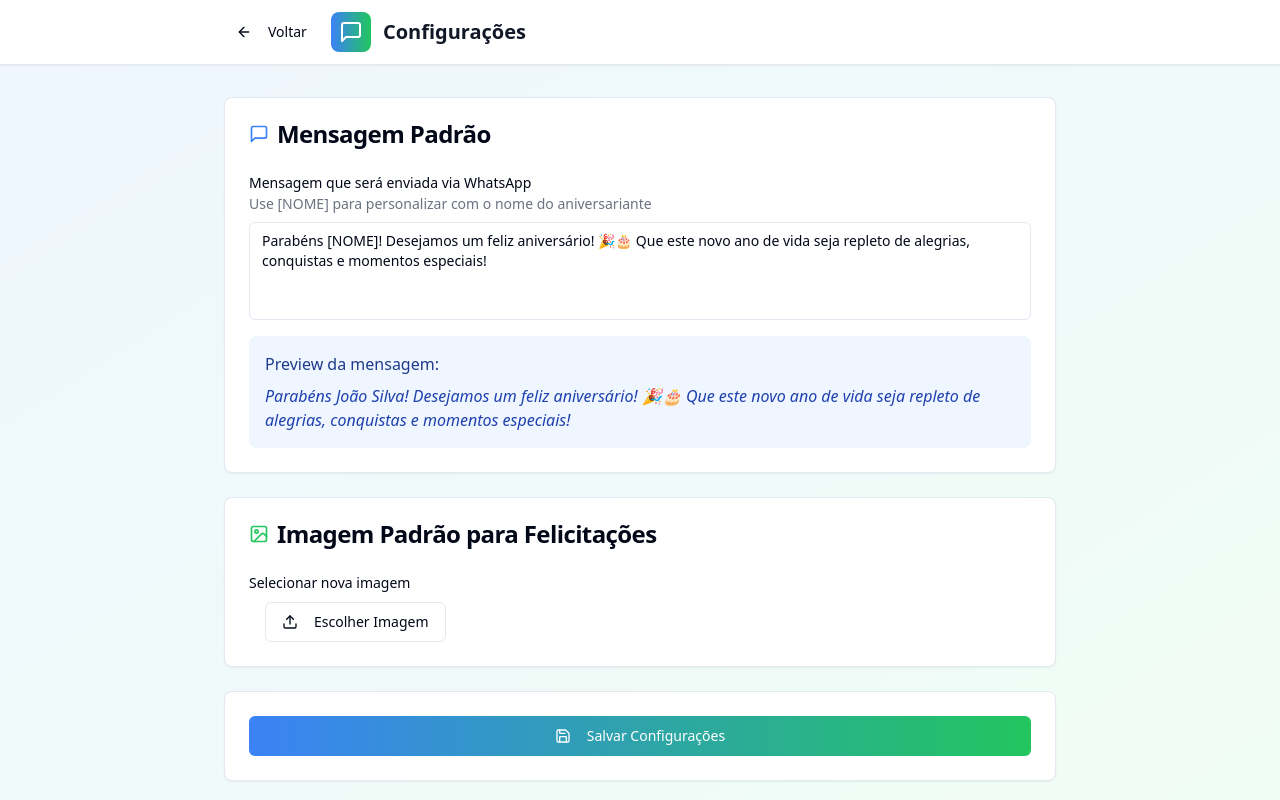
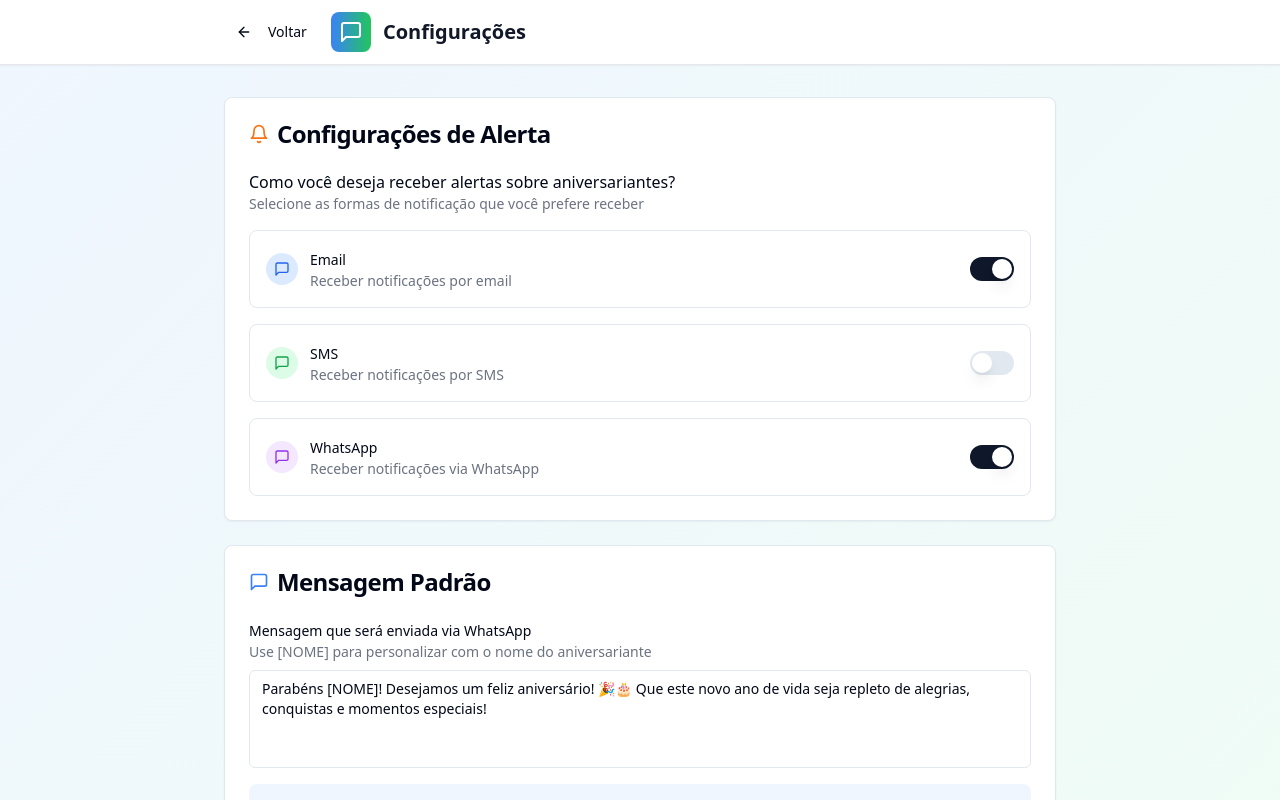
Before and after one commit to JuulioC/aromana-dashboard, a React (Vite) app: page /configuracoes in a window 1280 px wide. Shown: the top 800 px of the page. Built offline with nearby package versions, Linux system fonts and the light colour scheme.

Commit message:
feat: Add alert notification preferences
Allow users to choose email, SMS, or WhatsApp for alerts.

```diff
--- a/src/hooks/useConfiguracoes.ts
+++ b/src/hooks/useConfiguracoes.ts
@@ -4,12 +4,18 @@ import { useState, useEffect } from 'react';
 export interface Configuracoes {
   mensagemPadrao: string;
   urlImagem: string;
+  alertaEmail: boolean;
+  alertaSms: boolean;
+  alertaWhatsApp: boolean;
 }
 
 // Configurações padrão
 const configuracoesDefault: Configuracoes = {
   mensagemPadrao: "Parabéns [NOME]! Desejamos um feliz aniversário! 🎉🎂 Que este novo ano de vida seja repleto de alegrias, conquistas e momentos especiais!",
-  urlImagem: ""
+  urlImagem: "",
+  alertaEmail: true,
+  alertaSms: false,
+  alertaWhatsApp: true
 };
 
 export const useConfiguracoes = () => {
@@ -24,7 +30,9 @@ export const useConfiguracoes = () => {
       try {
         const configSalvas = localStorage.getItem('gestorAniversarios_configuracoes');
         if (configSalvas) {
-          setConfiguracoes(JSON.parse(configSalvas));
+          const configParsed = JSON.parse(configSalvas);
+          // Merge com configurações padrão para garantir que novas propriedades existam
+          setConfiguracoes({ ...configuracoesDefault, ...configParsed });
         } else {
           setConfiguracoes(configuracoesDefault);
         }
--- a/src/pages/Configuracoes.tsx
+++ b/src/pages/Configuracoes.tsx
@@ -1,11 +1,12 @@
 
 import React, { useState, useEffect } from 'react';
-import { ArrowLeft, Save, MessageSquare, Upload, Image as ImageIcon } from 'lucide-react';
+import { ArrowLeft, Save, MessageSquare, Upload, Image as ImageIcon, Bell } from 'lucide-react';
 import { Link } from 'react-router-dom';
 import { Button } from '@/components/ui/button';
 import { Card, CardContent, CardHeader, CardTitle } from '@/components/ui/card';
 import { Textarea } from '@/components/ui/textarea';
 import { Label } from '@/components/ui/label';
+import { Switch } from '@/components/ui/switch';
 import { useConfiguracoes } from '@/hooks/useConfiguracoes';
 import { toast } from '@/hooks/use-toast';
 
@@ -15,12 +16,18 @@ const Configuracoes = () => {
   const [urlImagem, setUrlImagem] = useState('');
   const [novaImagem, setNovaImagem] = useState<File | null>(null);
   const [previewImagem, setPreviewImagem] = useState('');
+  const [alertaEmail, setAlertaEmail] = useState(true);
+  const [alertaSms, setAlertaSms] = useState(false);
+  const [alertaWhatsApp, setAlertaWhatsApp] = useState(true);
 
   useEffect(() => {
     if (configuracoes) {
       setMensagemPadrao(configuracoes.mensagemPadrao || 'Parabéns [NOME]! Desejamos um feliz aniversário! 🎉🎂');
       setUrlImagem(configuracoes.urlImagem || '');
       setPreviewImagem(configuracoes.urlImagem || '');
+      setAlertaEmail(configuracoes.alertaEmail ?? true);
+      setAlertaSms(configuracoes.alertaSms ?? false);
+      setAlertaWhatsApp(configuracoes.alertaWhatsApp ?? true);
     }
   }, [configuracoes]);
 
@@ -48,7 +55,10 @@ const Configuracoes = () => {
 
           await salvarConfiguracoes({
             mensagemPadrao,
-            urlImagem: novaUrlImagem
+            urlImagem: novaUrlImagem,
+            alertaEmail,
+            alertaSms,
+            alertaWhatsApp
           });
 
           toast({
@@ -60,7 +70,10 @@ const Configuracoes = () => {
       } else {
         await salvarConfiguracoes({
           mensagemPadrao,
-          urlImagem
+          urlImagem,
+          alertaEmail,
+          alertaSms,
+          alertaWhatsApp
         });
 
         toast({
@@ -101,6 +114,79 @@ const Configuracoes = () => {
 
       <main className="max-w-4xl mx-auto px-4 sm:px-6 lg:px-8 py-8">
         <div className="space-y-6">
+          {/* Configurações de Alerta */}
+          <Card>
+            <CardHeader>
+              <CardTitle className="flex items-center space-x-2">
+                <Bell className="h-5 w-5 text-orange-500" />
+                <span>Configurações de Alerta</span>
+              </CardTitle>
+            </CardHeader>
+            <CardContent className="space-y-6">
+              <div>
+                <Label className="text-base font-medium">
+                  Como você deseja receber alertas sobre aniversariantes?
+                </Label>
+                <p className="text-sm text-gray-500 mb-4">
+                  Selecione as formas de notificação que você prefere receber
+                </p>
+
+                <div className="space-y-4">
+                  <div className="flex items-center justify-between p-4 border rounded-lg">
+                    <div className="flex items-center space-x-3">
+                      <div className="bg-blue-100 p-2 rounded-full">
+                        <MessageSquare className="h-4 w-4 text-blue-600" />
+                      </div>
+                      <div>
+                        <Label htmlFor="alerta-email" className="font-medium">Email</Label>
+                        <p className="text-sm text-gray-500">Receber notificações por email</p>
+                      </div>
+                    </div>
+                    <Switch
+                      id="alerta-email"
+                      checked={alertaEmail}
+                      onCheckedChange={setAlertaEmail}
+                    />
+                  </div>
+
+                  <div className="flex items-center justify-between p-4 border rounded-lg">
+                    <div className="flex items-center space-x-3">
+                      <div className="bg-green-100 p-2 rounded-full">
+                        <MessageSquare className="h-4 w-4 text-green-600" />
+                      </div>
+                      <div>
+                        <Label htmlFor="alerta-sms" className="font-medium">SMS</Label>
+                        <p className="text-sm text-gray-500">Receber notificações por SMS</p>
+                      </div>
+                    </div>
+                    <Switch
+                      id="alerta-sms"
+                      checked={alertaSms}
+                      onCheckedChange={setAlertaSms}
+                    />
+                  </div>
+
+                  <div className="flex items-center justify-between p-4 border rounded-lg">
+                    <div className="flex items-center space-x-3">
+                      <div className="bg-purple-100 p-2 rounded-full">
+                        <MessageSquare className="h-4 w-4 text-purple-600" />
+                      </div>
+                      <div>
+                        <Label htmlFor="alerta-whatsapp" className="font-medium">WhatsApp</Label>
+                        <p className="text-sm text-gray-500">Receber notificações via WhatsApp</p>
+                      </div>
+                    </div>
+                    <Switch
+                      id="alerta-whatsapp"
+                      checked={alertaWhatsApp}
+                      onCheckedChange={setAlertaWhatsApp}
+                    />
+                  </div>
+                </div>
+              </div>
+            </CardContent>
+          </Card>
+
           {/* Mensagem Padrão */}
           <Card>
             <CardHeader>
```
